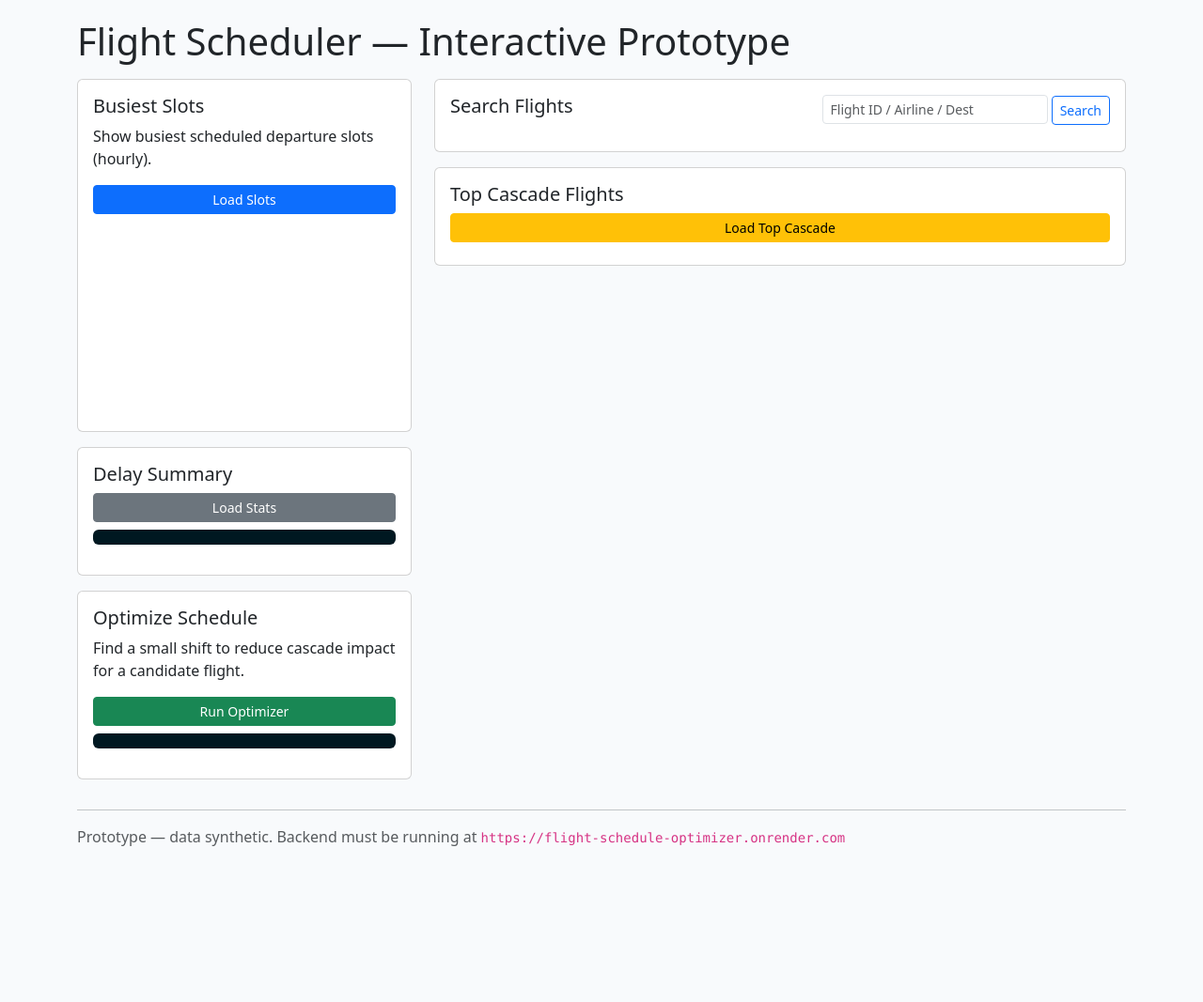
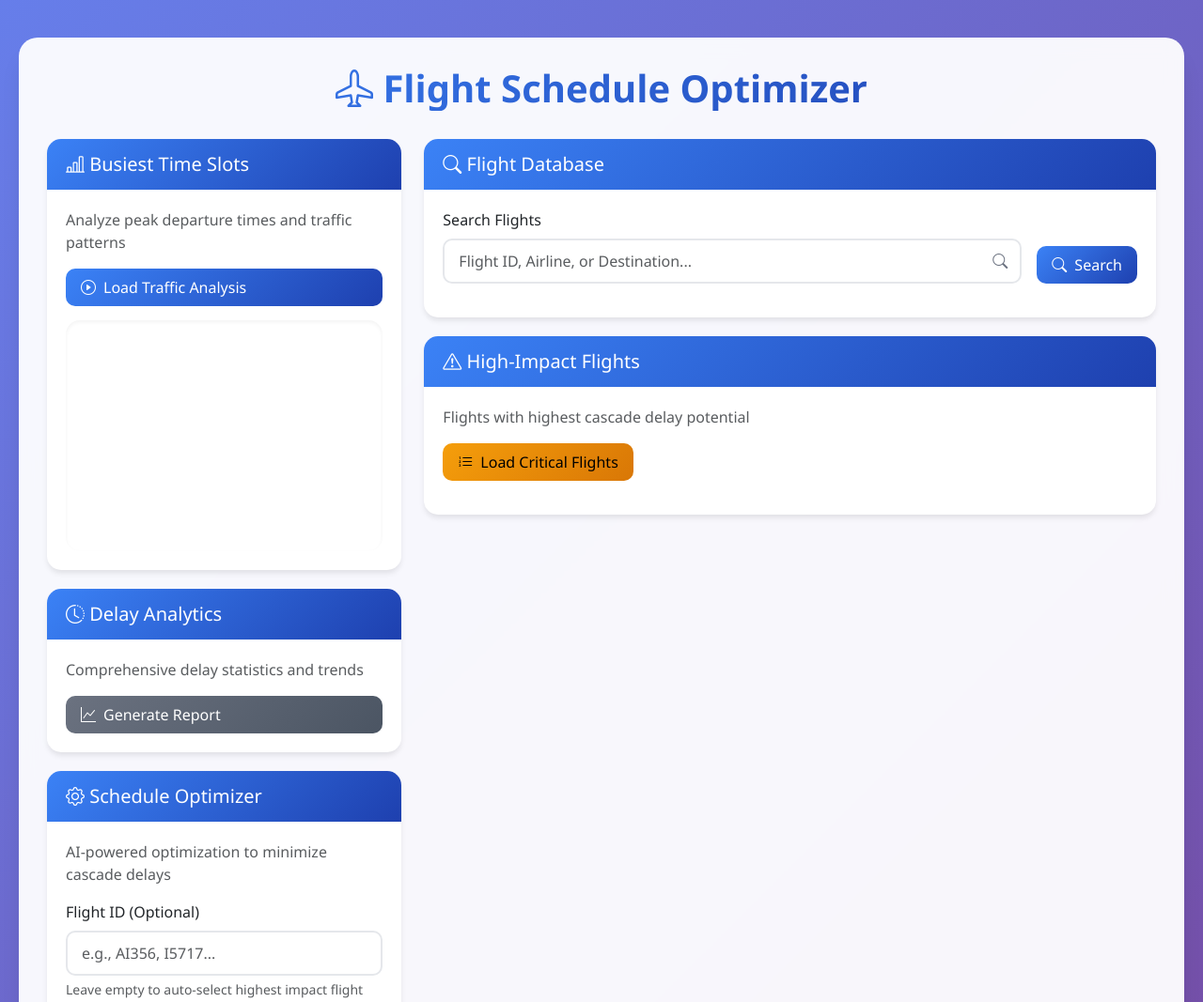
Before and after one commit to JyothikaGolla/flight-schedule-optimizer, a plain HTML site: page index.html in a window 1280 px wide. Shown: the top 1067 px of the page at 94% size. Before the commit the page ends 923 px from the top, so only its background shows below. Drawn offline with nearby package versions, Linux system fonts and the light colour scheme.

Commit message:
Revamp index.html for Flight Schedule Optimizer
Updated title and enhanced styling for the flight schedule optimizer. Improved layout and added new sections for better user experience.

```diff
--- a/index.html
+++ b/index.html
@@ -3,145 +3,327 @@
 <head>
   <meta charset="utf-8">
   <meta name="viewport" content="width=device-width, initial-scale=1">
-  <title>Flight Scheduler — Interactive</title>
+  <title>✈️ Flight Schedule Optimizer</title>
   <link href="https://cdn.jsdelivr.net/npm/bootstrap@5.3.2/dist/css/bootstrap.min.css" rel="stylesheet">
+  <link href="https://cdn.jsdelivr.net/npm/bootstrap-icons@1.11.1/font/bootstrap-icons.css" rel="stylesheet">
   <script src="https://cdn.jsdelivr.net/npm/chart.js"></script>
-  <style>body{padding:20px;background:#f8fafc} .card{margin-bottom:16px}</style>
+  <style>
+    :root {
+      --primary-color: #3b82f6;
+      --secondary-color: #1e40af;
+      --success-color: #10b981;
+      --warning-color: #f59e0b;
+      --danger-color: #ef4444;
+      --dark-color: #1f2937;
+      --light-bg: #f8fafc;
+      --card-shadow: 0 4px 6px -1px rgba(0, 0, 0, 0.1);
+      --card-hover-shadow: 0 10px 15px -3px rgba(0, 0, 0, 0.1);
+    }
+
+    body {
+      padding: 20px;
+      background: linear-gradient(135deg, #667eea 0%, #764ba2 100%);
+      min-height: 100vh;
+      font-family: 'Segoe UI', Tahoma, Geneva, Verdana, sans-serif;
+    }
+
+    .main-container {
+      background: rgba(255, 255, 255, 0.95);
+      border-radius: 20px;
+      box-shadow: 0 20px 25px -5px rgba(0, 0, 0, 0.1);
+      backdrop-filter: blur(10px);
+      padding: 30px;
+      margin: 20px auto;
+      max-width: 1400px;
+    }
+
+    .card {
+      margin-bottom: 20px;
+      border: none;
+      border-radius: 15px;
+      box-shadow: var(--card-shadow);
+      transition: all 0.3s ease;
+      background: white;
+    }
+
+    .card:hover {
+      transform: translateY(-2px);
+      box-shadow: var(--card-hover-shadow);
+    }
+
+    .card-header {
+      background: linear-gradient(135deg, var(--primary-color), var(--secondary-color));
+      color: white;
+      border-radius: 15px 15px 0 0 !important;
+      padding: 15px 20px;
+      border: none;
+    }
+
+    .card-body {
+      padding: 20px;
+    }
+
+    .btn {
+      border-radius: 10px;
+      padding: 8px 16px;
+      font-weight: 500;
+      transition: all 0.3s ease;
+      border: none;
+    }
+
+    .btn:hover {
+      transform: translateY(-1px);
+      box-shadow: 0 4px 8px rgba(0, 0, 0, 0.2);
+    }
+
+    .btn-primary {
+      background: linear-gradient(135deg, var(--primary-color), var(--secondary-color));
+    }
+
+    .btn-success {
+      background: linear-gradient(135deg, var(--success-color), #059669);
+    }
+
+    .btn-warning {
+      background: linear-gradient(135deg, var(--warning-color), #d97706);
+    }
+
+    .btn-secondary {
+      background: linear-gradient(135deg, #6b7280, #4b5563);
+    }
+
+    .form-control {
+      border-radius: 10px;
+      border: 2px solid #e5e7eb;
+      padding: 10px 15px;
+      transition: all 0.3s ease;
+    }
+
+    .form-control:focus {
+      border-color: var(--primary-color);
+      box-shadow: 0 0 0 3px rgba(59, 130, 246, 0.1);
+    }
+
+    tr.clickable:hover {
+      background: linear-gradient(135deg, #dbeafe, #bfdbfe);
+      cursor: pointer;
+      transform: scale(1.01);
+      transition: all 0.2s ease;
+    }
+
+    .table {
+      border-radius: 10px;
+      overflow: hidden;
+      box-shadow: 0 2px 4px rgba(0, 0, 0, 0.1);
+    }
+
+    .table thead th {
+      background: linear-gradient(135deg, var(--dark-color), #374151);
+      color: white;
+      border: none;
+      padding: 15px;
+    }
+
+    .table tbody td {
+      padding: 12px 15px;
+      border-color: #f3f4f6;
+    }
+
+    .status-output {
+      background: #1a1a1a;
+      color: #00ff88;
+      padding: 15px;
+      border-radius: 10px;
+      font-family: 'Courier New', monospace;
+      font-size: 14px;
+      line-height: 1.5;
+      border: 2px solid #333;
+      box-shadow: inset 0 2px 4px rgba(0, 0, 0, 0.3);
+    }
+
+    .loading {
+      opacity: 0.7;
+      pointer-events: none;
+    }
+
+    .loading::after {
+      content: "";
+      position: absolute;
+      top: 50%;
+      left: 50%;
+      width: 20px;
+      height: 20px;
+      margin: -10px 0 0 -10px;
+      border: 2px solid #f3f3f3;
+      border-top: 2px solid var(--primary-color);
+      border-radius: 50%;
+      animation: spin 1s linear infinite;
+    }
+
+    @keyframes spin {
+      0% { transform: rotate(0deg); }
+      100% { transform: rotate(360deg); }
+    }
+
+    .fade-in {
+      animation: fadeIn 0.5s ease-in;
+    }
+
+    @keyframes fadeIn {
+      from { opacity: 0; transform: translateY(10px); }
+      to { opacity: 1; transform: translateY(0); }
+    }
+
+    .header-title {
+      background: linear-gradient(135deg, var(--primary-color), var(--secondary-color));
+      -webkit-background-clip: text;
+      -webkit-text-fill-color: transparent;
+      background-clip: text;
+      font-weight: bold;
+      font-size: 2.5rem;
+      text-align: center;
+      margin-bottom: 30px;
+    }
+
+    .icon-btn {
+      display: inline-flex;
+      align-items: center;
+      gap: 8px;
+    }
+
+    .search-container {
+      position: relative;
+    }
+
+    .search-icon {
+      position: absolute;
+      right: 15px;
+      top: 50%;
+      transform: translateY(-50%);
+      color: #6b7280;
+    }
+
+    .chart-container {
+      position: relative;
+      background: white;
+      border-radius: 15px;
+      padding: 20px;
+      margin-top: 15px;
+      box-shadow: inset 0 2px 4px rgba(0, 0, 0, 0.05);
+    }
+  </style>
 </head>
 <body>
-<div class="container">
-  <h1 class="mb-3">Flight Scheduler — Interactive Prototype</h1>
+<div class="main-container">
+  <h1 class="header-title">
+    <i class="bi bi-airplane"></i> Flight Schedule Optimizer
+  </h1>
+
   <div class="row">
     <div class="col-md-4">
-      <div class="card p-3">
-        <h5>Busiest Slots</h5>
-        <p>Show busiest scheduled departure slots (hourly).</p>
-        <button id="btnSlots" class="btn btn-primary btn-sm">Load Slots</button>
-        <canvas id="slotsChart" height="200" style="max-height:240px"></canvas>
+      <!-- Busiest Slots Card -->
+      <div class="card">
+        <div class="card-header">
+          <h5 class="mb-0"><i class="bi bi-bar-chart-line"></i> Busiest Time Slots</h5>
+        </div>
+        <div class="card-body">
+          <p class="text-muted">Analyze peak departure times and traffic patterns</p>
+          <button id="btnSlots" class="btn btn-primary icon-btn w-100">
+            <i class="bi bi-play-circle"></i> Load Traffic Analysis
+          </button>
+          <div class="chart-container">
+            <canvas id="slotsChart" height="200"></canvas>
+          </div>
+        </div>
       </div>
 
-      <div class="card p-3">
-        <h5>Delay Summary</h5>
-        <button id="btnStats" class="btn btn-secondary btn-sm">Load Stats</button>
-        <pre id="statsPre" style="background:#001821;color:#bfefff;padding:8px;border-radius:6px;margin-top:8px"></pre>
+      <!-- Delay Statistics Card -->
+      <div class="card">
+        <div class="card-header">
+          <h5 class="mb-0"><i class="bi bi-clock-history"></i> Delay Analytics</h5>
+        </div>
+        <div class="card-body">
+          <p class="text-muted">Comprehensive delay statistics and trends</p>
+          <button id="btnStats" class="btn btn-secondary icon-btn w-100">
+            <i class="bi bi-graph-up"></i> Generate Report
+          </button>
+          <pre id="statsPre" class="status-output mt-3" style="display:none;"></pre>
+        </div>
       </div>
 
-      <div class="card p-3">
-        <h5>Optimize Schedule</h5>
-        <p>Find a small shift to reduce cascade impact for a candidate flight.</p>
-        <button id="btnOptimize" class="btn btn-success btn-sm">Run Optimizer</button>
-        <pre id="optPre" style="background:#001821;color:#bfefff;padding:8px;border-radius:6px;margin-top:8px"></pre>
+      <!-- Optimize Schedule Card -->
+      <div class="card">
+        <div class="card-header">
+          <h5 class="mb-0"><i class="bi bi-gear"></i> Schedule Optimizer</h5>
+        </div>
+        <div class="card-body">
+          <p class="text-muted">AI-powered optimization to minimize cascade delays</p>
+          <div class="mb-3">
+            <label for="optFlight" class="form-label">Flight ID (Optional)</label>
+            <input id="optFlight" placeholder="e.g., AI356, I5717..."
+                   class="form-control"
+                   autocomplete="off">
+            <div class="form-text">Leave empty to auto-select highest impact flight</div>
+          </div>
+          <button id="btnOptimize" class="btn btn-success icon-btn w-100">
+            <i class="bi bi-lightning"></i> Optimize Schedule
+          </button>
+          <pre id="optPre" class="status-output mt-3" style="display:none;"></pre>
+        </div>
       </div>
     </div>
 
     <div class="col-md-8">
-      <div class="card p-3">
-        <div class="d-flex justify-content-between align-items-center">
-          <h5>Search Flights</h5>
-          <div>
-            <input id="q" placeholder="Flight ID / Airline / Dest" class="form-control form-control-sm" style="display:inline-block;width:240px">
-            <button id="btnSearch" class="btn btn-outline-primary btn-sm">Search</button>
+      <!-- Search Flights Card -->
+      <div class="card">
+        <div class="card-header">
+          <h5 class="mb-0"><i class="bi bi-search"></i> Flight Database</h5>
+        </div>
+        <div class="card-body">
+          <div class="d-flex gap-3 align-items-end mb-3">
+            <div class="flex-grow-1">
+              <label for="q" class="form-label">Search Flights</label>
+              <div class="search-container">
+                <input id="q"
+                       placeholder="Flight ID, Airline, or Destination..."
+                       class="form-control pe-5">
+                <i class="bi bi-search search-icon"></i>
+              </div>
+            </div>
+            <button id="btnSearch" class="btn btn-primary icon-btn">
+              <i class="bi bi-search"></i> Search
+            </button>
           </div>
+          <div id="searchRes" class="fade-in" style="max-height:500px;overflow:auto;"></div>
         </div>
-        <div id="searchRes" style="max-height:480px;overflow:auto;margin-top:12px"></div>
       </div>
 
-      <div class="card p-3">
-        <h5>Top Cascade Flights</h5>
-        <button id="btnCascade" class="btn btn-warning btn-sm">Load Top Cascade</button>
-        <div id="cascadeRes" style="margin-top:8px"></div>
+      <!-- Top Cascade Flights Card -->
+      <div class="card">
+        <div class="card-header">
+          <h5 class="mb-0"><i class="bi bi-exclamation-triangle"></i> High-Impact Flights</h5>
+        </div>
+        <div class="card-body">
+          <p class="text-muted">Flights with highest cascade delay potential</p>
+          <button id="btnCascade" class="btn btn-warning icon-btn">
+            <i class="bi bi-list-ol"></i> Load Critical Flights
+          </button>
+          <div id="cascadeRes" class="mt-3"></div>
+        </div>
       </div>
     </div>
   </div>
-  <hr>
-  <footer class="text-muted">Prototype — data synthetic. Backend must be running at <code>https://flight-schedule-optimizer.onrender.com</code></footer>
+
+  <hr class="my-4">
+  <footer class="text-center text-muted">
+    <i class="bi bi-info-circle"></i>
+    Flight Schedule Optimizer - AI-powered delay reduction system
+    <br>
+    <small>Backend running at <code>https://flight-schedule-optimizer.onrender.com</code></small>
+  </footer>
 </div>
 
-<script>
-const apiBase = 'https://flight-schedule-optimizer.onrender.com';// served from same origin
-document.getElementById('btnSlots').addEventListener('click', async ()=> {
-  try {
-    const res = await fetch(apiBase + '/busiest_slots?hour_bucket=1&top=12');
-    const result = await res.json();
-
-    console.log("📊 Backend response:", result);
-
-    const labels = result.labels;
-    const vals = result.data;
-
-    if (!labels || labels.length === 0) {
-      alert("⚠️ No data received from backend!");
-      return;
-    }
-
-    const canvas = document.getElementById('slotsChart');
-    if (!canvas) {
-      alert("❌ slotsChart canvas not found in HTML!");
-      return;
-    }
-
-    const ctx = canvas.getContext('2d');
-
-    // ✅ Safe destroy
-    if (window.slotsChart instanceof Chart) {
-      window.slotsChart.destroy();
-    }
-
-    window.slotsChart = new Chart(ctx, {
-      type: 'bar',
-      data: {
-        labels: labels,
-        datasets:[{
-          label: 'Flights',
-          data: vals,
-          backgroundColor: 'rgba(54, 162, 235, 0.7)'
-        }]
-      },
-      options: {
-        responsive: true,
-        plugins: { legend: { display: false } },
-        scales: { x: { ticks: { autoSkip: false } } }
-      }
-    });
-
-    console.log("✅ Chart rendered successfully");
-
-  } catch (err) {
-    console.error("❌ Error loading slots:", err);
-    alert("Error loading busiest slots");
-  }
-});
-
-
-document.getElementById('btnStats').addEventListener('click', async ()=>{
-  const res = await fetch(apiBase + '/delay_stats');
-  const d = await res.json();
-  document.getElementById('statsPre').textContent = JSON.stringify(d, null, 2);
-});
-
-document.getElementById('btnOptimize').addEventListener('click', async ()=>{
-  document.getElementById('optPre').textContent = 'Running...';
-  const res = await fetch(apiBase + '/optimize_schedule', {method:'POST'});
-  const d = await res.json();
-  document.getElementById('optPre').textContent = JSON.stringify(d, null, 2);
-});
-
-document.getElementById('btnSearch').addEventListener('click', async ()=>{
-  const q = document.getElementById('q').value;
-  const res = await fetch(apiBase + '/search_flights?q=' + encodeURIComponent(q) + '&limit=100');
-  const data = await res.json();
-  const container = document.getElementById('searchRes');
-  container.innerHTML = '<table class="table table-sm"><thead><tr><th>Flight</th><th>Airline</th><th>Dest</th><th>Sched Dep</th><th>Delay</th></tr></thead><tbody>' +
-    data.map(r=>`<tr><td>${r.Flight_ID}</td><td>${r.Airline}</td><td>${r.Destination}</td><td>${r.Scheduled_Departure}</td><td>${r.Delay_Minutes}</td></tr>`).join('') +
-    '</tbody></table>';
-});
-
-document.getElementById('btnCascade').addEventListener('click', async ()=>{
-  const res = await fetch(apiBase + '/top_cascade_flights?window_min=120&top=10');
-  const data = await res.json();
-  const container = document.getElementById('cascadeRes');
-  container.innerHTML = '<ol>' + data.map(r=>`<li><b>${r.Flight_ID}</b> (${r.Airline}) — Score: ${r.cascade_score} — Delay: ${r.Delay_Minutes} — ${r.Scheduled_Departure}</li>`).join('') + '</ol>';
-});
-</script>
+<!-- External JavaScript -->
+<script src="script.js"></script>
 </body>
 </html>
```
